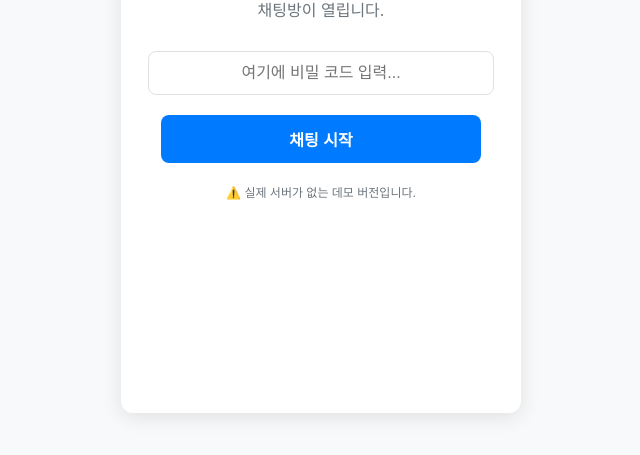
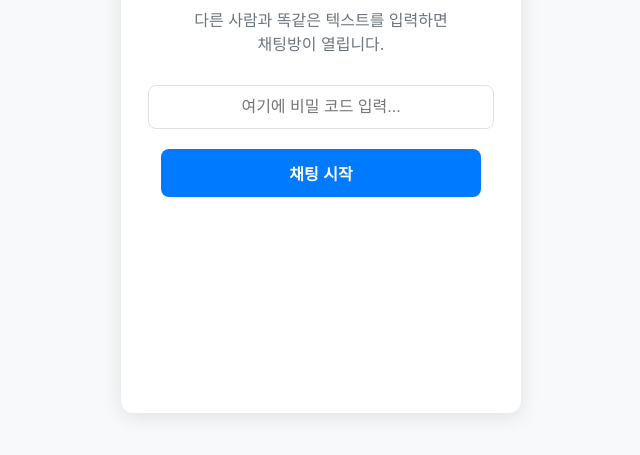
Before and after one commit to noddingcypher/popsUP, a website: page index.html in a window 1280 px wide. Shown: the part 337-792 px from the top of the page, without its empty margins (319-959 px from the left). Drawn offline with nearby package versions, Linux system fonts and the light colour scheme.

Commit message:
minor change in index.html

```diff
--- a/index.html
+++ b/index.html
@@ -180,7 +180,6 @@
           autocomplete="off"
         />
         <button id="entry-button">채팅 시작</button>
-        <p class="disclaimer">⚠️ 실제 서버가 없는 데모 버전입니다.</p>
       </div>
 
       <div id="chat-screen">
```
